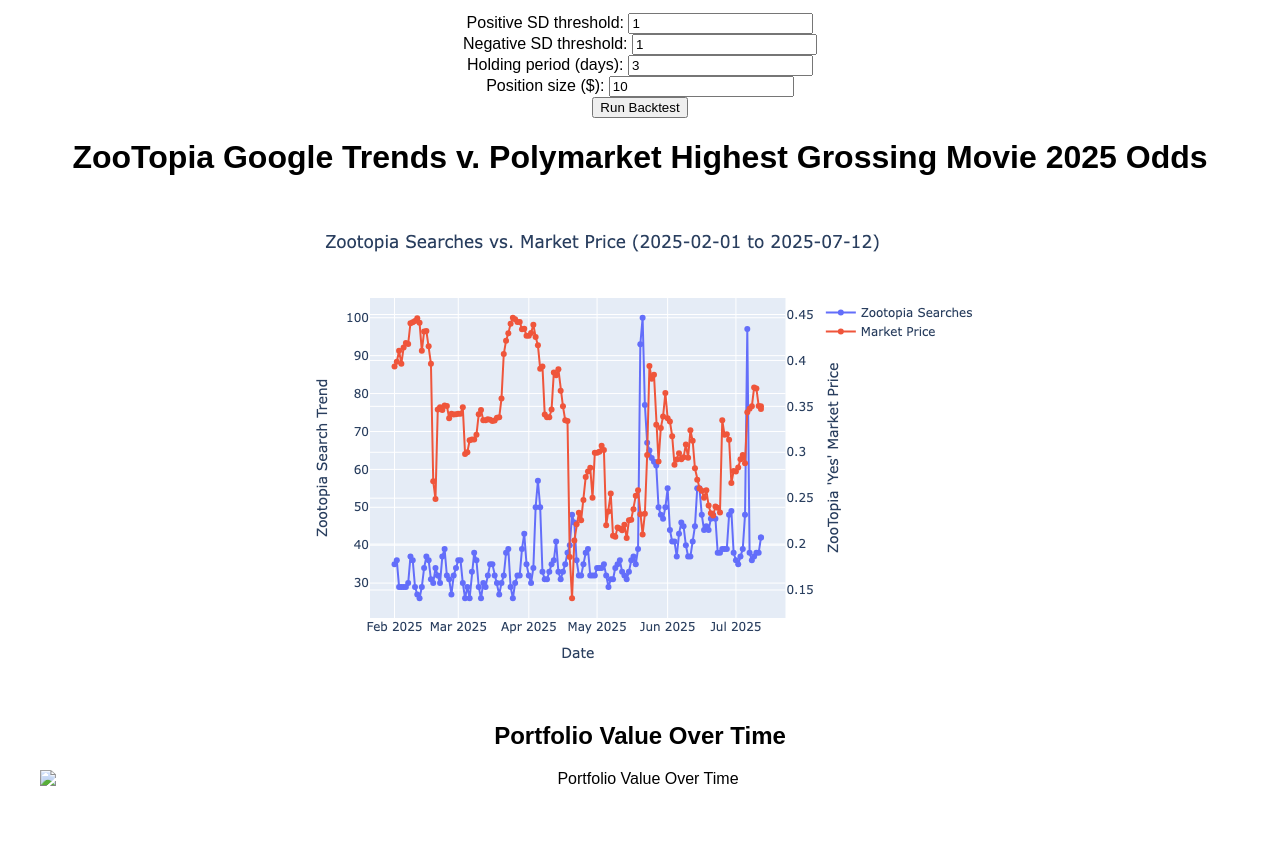
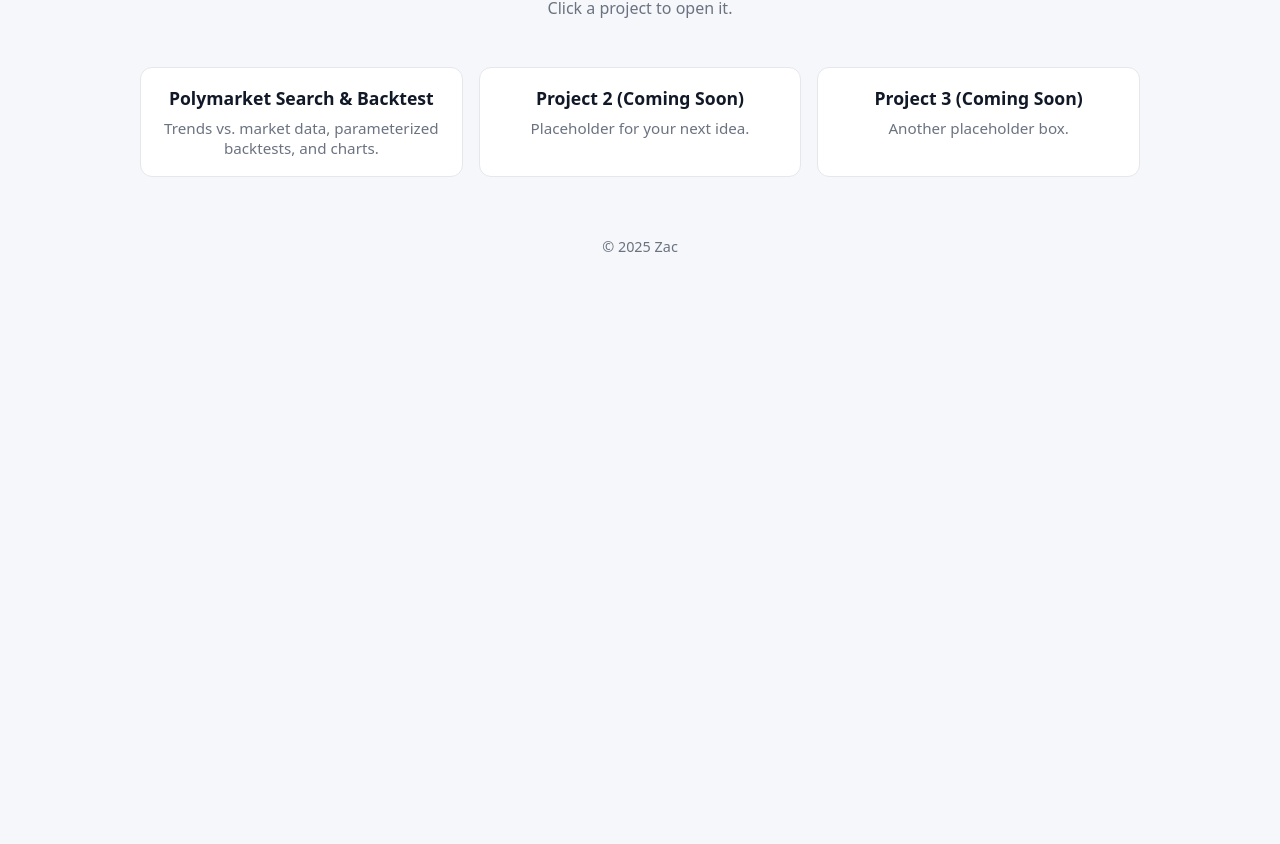
Before and after one commit to zacSpace/visProjects, a plain HTML site: page docs/index.html in a window 1280 px wide. Shown: the part 107-951 px from the top of the page. After the commit the page ends 800 px from the top, so only its background shows below. Drawn offline with Linux system fonts and the light colour scheme.

Commit message:
add landing page

```diff
--- a/docs/index.html
+++ b/docs/index.html
@@ -1,49 +1,55 @@
-<!-- docs/index.html -->
 <!DOCTYPE html>
 <html lang="en">
 <head>
-  <meta charset="UTF-8">
-  <title>My Static Site</title>
-  <link rel="stylesheet" href="css/styles.css">
+  <meta charset="UTF-8" />
+  <title>Zac’s Projects</title>
+  <meta name="viewport" content="width=device-width, initial-scale=1" />
+  <link rel="stylesheet" href="css/styles.css" />
+  <style>
+    /* Minimal styles so this works even if styles.css is unchanged */
+    :root { --card-bg:#fff; --card-border:#e5e7eb; --text:#111827; --muted:#6b7280; --hover:#f9fafb; --accent:#2563eb; }
+    body { margin:0; font-family: system-ui, -apple-system, Segoe UI, Roboto, Ubuntu, Cantarell, 'Helvetica Neue', Arial, 'Noto Sans', 'Apple Color Emoji','Segoe UI Emoji'; color:var(--text); background:#f5f7fb; }
+    header { padding:28px 20px; max-width:1000px; margin:0 auto; }
+    header h1 { margin:0 0 6px 0; font-size:1.75rem; }
+    header p { margin:0; color:var(--muted); }
+    .grid { display:grid; grid-template-columns: repeat(auto-fill, minmax(260px, 1fr)); gap:16px; padding:20px; max-width:1000px; margin:0 auto 40px; }
+    .card { background:var(--card-bg); border:1px solid var(--card-border); border-radius:12px; padding:18px; text-decoration:none; color:inherit; display:block; transition:transform .12s ease, background .12s ease; }
+    .card:hover { transform: translateY(-2px); background:var(--hover); }
+    .card h3 { margin:0 0 8px 0; font-size:1.1rem; }
+    .card p { margin:0; color:var(--muted); font-size:.95rem; }
+    footer { max-width:1000px; margin:20px auto 60px; color:var(--muted); padding:0 20px; font-size:.9rem; }
+  </style>
 </head>
 <body>
-  <h1>My Prediction-Market Backtest2</h1>
+  <header>
+    <h1>Zac’s Project Hub</h1>
+    <p>Click a project to open it.</p>
+  </header>
 
-  <!-- New: Backtest parameter form -->
-  <form id="backtest-form">
-    <div>
-      <label for="posSd">Positive SD threshold:</label>
-      <input type="number" id="posSd" step="0.1" value="1">
-    </div>
-    <div>
-      <label for="negSd">Negative SD threshold:</label>
-      <input type="number" id="negSd" step="0.1" value="1">
-    </div>
-    <div>
-      <label for="holdDays">Holding period (days):</label>
-      <input type="number" id="holdDays" min="1" value="3">
-    </div>
-    <div>
-      <label for="positionSize">Position size ($):</label>
-      <input type="number" id="positionSize" step="0.01" value="10">
-    </div>
-    <button type="submit">Run Backtest</button>
-  </form>
+  <main class="grid">
+    <!-- Polymarket Project -->
+    <a class="card" href="projects/polymarket/">
+      <h3>Polymarket Search & Backtest</h3>
+      <p>Trends vs. market data, parameterized backtests, and charts.</p>
+    </a>
 
-  <h1>ZooTopia Google Trends v. Polymarket Highest Grossing Movie 2025 Odds</h1>
+    <!-- Add more project tiles as you build them -->
+    <a class="card" href="#">
+      <h3>Project 2 (Coming Soon)</h3>
+      <p>Placeholder for your next idea.</p>
+    </a>
+    <a class="card" href="#">
+      <h3>Project 3 (Coming Soon)</h3>
+      <p>Another placeholder box.</p>
+    </a>
+  </main>
 
-  <!-- This is where your Python-generated chart appears -->
-  <img src="images/chart.png" alt="Category Values Chart">
+  <footer>
+    © <span id="year"></span> Zac
+  </footer>
 
-  <script src="js/config.js"></script>
-  <script src="js/app.js"></script>
-
-  <h2>Portfolio Value Over Time</h2>
-  <img
-    src="images/portfolio.png"
-    alt="Portfolio Value Over Time"
-    style="max-width:100%; display:block; margin:1em auto;"
-  >
-
+  <script>
+    document.getElementById('year').textContent = new Date().getFullYear();
+  </script>
 </body>
 </html>
```
Also changed, not shown: docs/projects/polymarket/index.html (added, +42 -0 lines).
